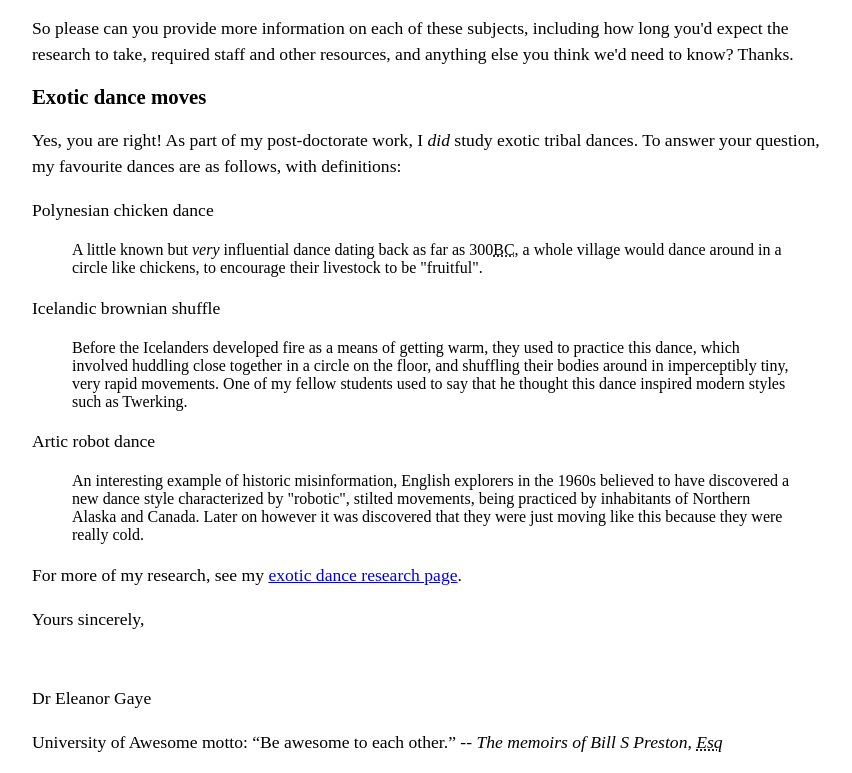
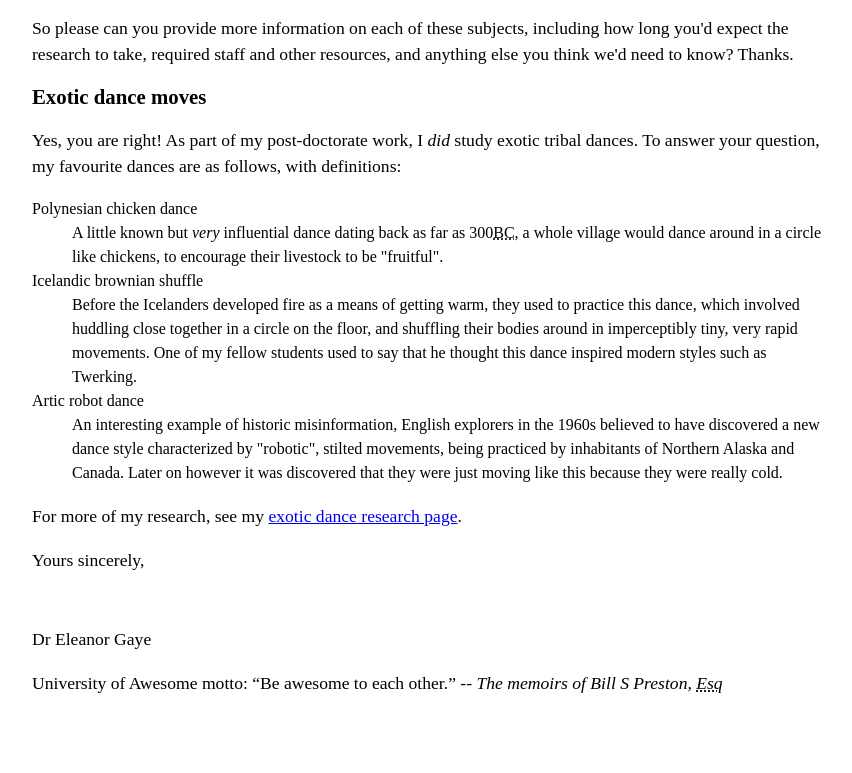
Before and after one commit to Iriomech/Introduction-to-HTML, a plain HTML site: page index.html in a window 1280 px wide. Shown: the part 1128-1901 px from the top of the page, without its empty margins (208-1060 px from the left). After the commit the page ends 1842 px from the top, so only its background shows below. Drawn offline with Linux system fonts and the light colour scheme.

Commit message:
P and blockquote replaced by Description List

```diff
--- a/index.html
+++ b/index.html
@@ -109,30 +109,32 @@
                 Yes, you are right! As part of my post-doctorate work, I <em>did</em> study exotic tribal dances. To answer your
                 question, my favourite dances are as follows, with definitions:
             </p>
-            <p>Polynesian chicken dance</p>
-            <blockquote>
+            <dt>
+                <dt>Polynesian chicken dance</dt>
+                <dd>
                     A little known but <em>very</em> influential dance dating back as far as 300<abbr
                         title="Before Christ">BC</abbr>, a whole village would dance
                     around in a circle
                     like chickens, to encourage their livestock to be "fruitful".
-            </blockquote>
-            <p>Icelandic brownian shuffle</p>
-            <blockquote>Before the Icelanders developed fire as a means of getting warm, they used to practice this
+                </dd>
+                <dt>Icelandic brownian shuffle</dt>
+                <dd>Before the Icelanders developed fire as a means of getting warm, they used to practice this
                     dance, which involved
                     huddling close together in a circle on the floor, and shuffling their bodies around in imperceptibly
                     tiny, very rapid
                     movements. One of my fellow students used to say that he thought this dance inspired modern styles such
-                as Twerking.</blockquote>
-            <p>
+                    as Twerking.</dd>
+                <dt>
                     Artic robot dance
-            </p>
-            <blockquote>
+                </dt>
+                <dd>
                     An interesting example of historic misinformation, English explorers in the 1960s believed to have
                     discovered a new
                     dance style characterized by "robotic", stilted movements, being practiced by inhabitants of Northern
                     Alaska and Canada.
                     Later on however it was discovered that they were just moving like this because they were really cold.
-            </blockquote>
+                </dd>
+            </dt>
             <p>For more of my research, see my <a href="#" title="Dance research page">exotic dance research page</a>.
             </p>
             <p>Yours sincerely,</p>
```
Lines whose indentation alone changed are shown as unchanged.
